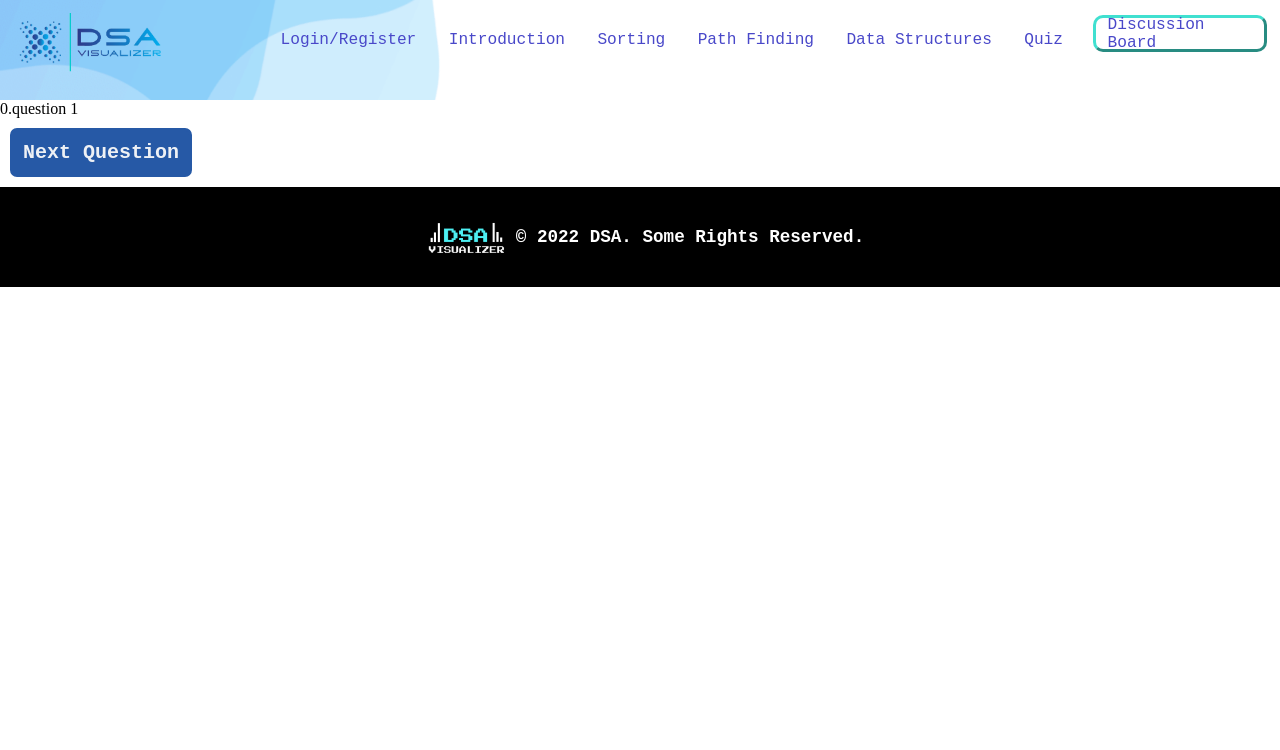
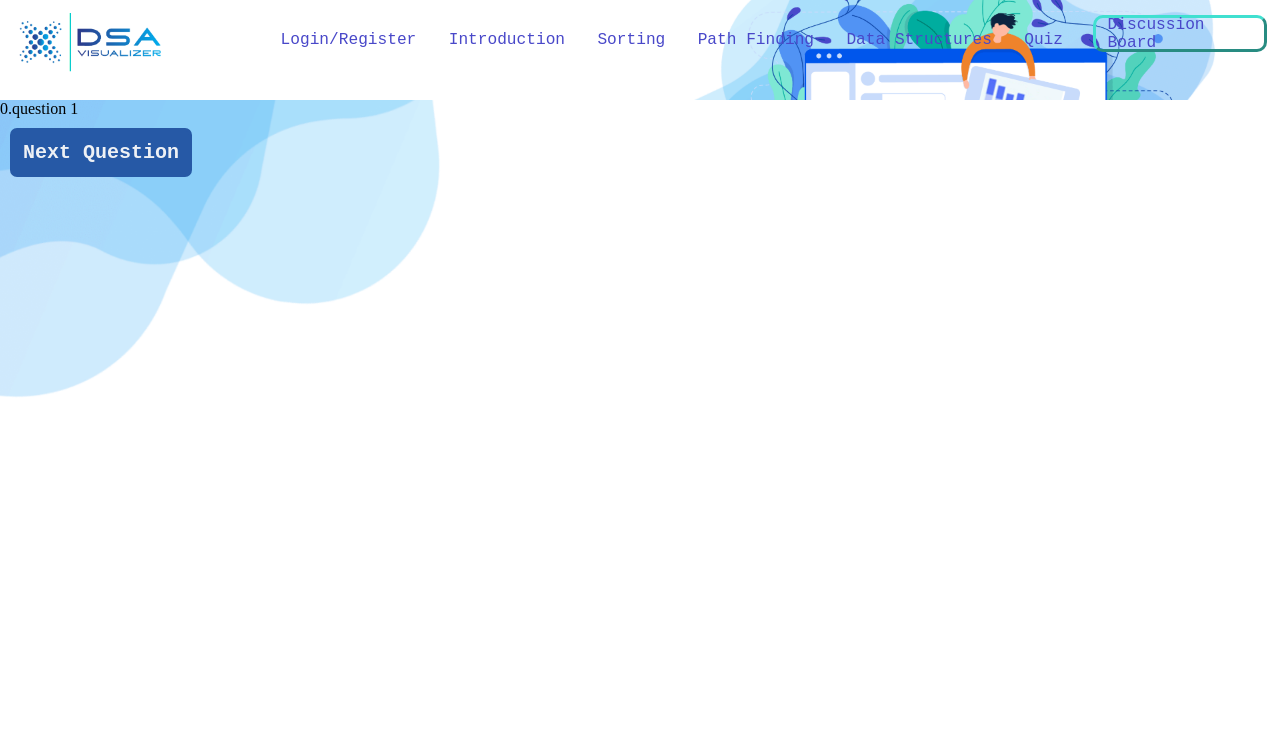
Before and after one commit to Jordiak/Visualizer, a React (Create React App) app in the folder client/: page /quiz in a window 1280 px wide. Shown: the top 750 px of the page. Built offline with nearby package versions, Linux system fonts and the light colour scheme.

Commit message:
Fixed Background for Quiz Page

```diff
--- a/client/src/components/pages/quiz.js
+++ b/client/src/components/pages/quiz.js
@@ -26,7 +26,7 @@ export default function Quiz(){
     }
 
     return(
-        <div>
+        <div className='quiz'>
             <QuizQuestion/>
             <button>Next Question</button>
         </div>
```
